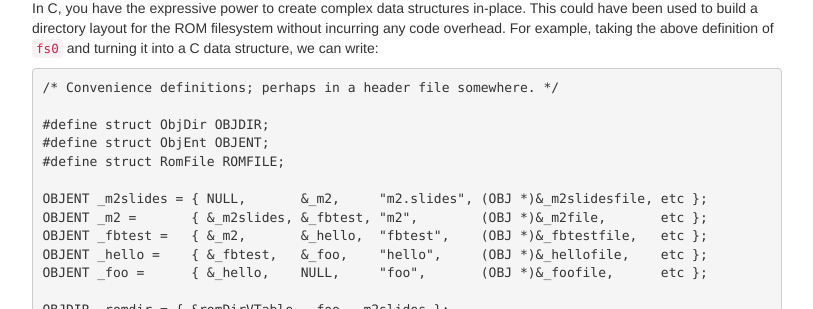
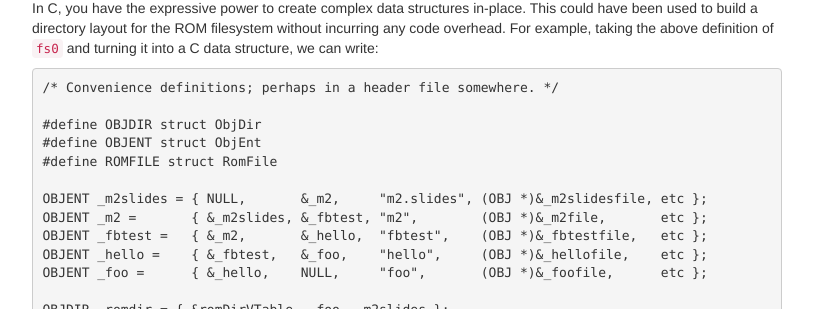
Before and after one commit to KestrelComputer/kestrel, a Jekyll site: the page built from _posts/2015-12-08-lesson-1-syntax.md, in a window 1280 px wide and 900 px high, scrolled down 1968 px. Shown: the part 180-489 px from the top of the window, without its empty margins (38-851 px from the left). Built offline with Jekyll 4.4.1, drawn with Linux system fonts in a browser that asks for light colours; Markdown is read by kramdown in place of the engine named in the settings; some of the changed text lies outside the part shown.

```diff
--- a/_posts/2015-12-08-lesson-1-syntax.md
+++ b/_posts/2015-12-08-lesson-1-syntax.md
@@ -129,9 +129,9 @@ For example, taking the above definition of `fs0` and turning it into a C data s
 
     /* Convenience definitions; perhaps in a header file somewhere. */
 
-    #define struct ObjDir OBJDIR;
-    #define struct ObjEnt OBJENT;
-    #define struct RomFile ROMFILE;
+    #define OBJDIR struct ObjDir
+    #define OBJENT struct ObjEnt
+    #define ROMFILE struct RomFile
 
     OBJENT _m2slides = { NULL,       &_m2,     "m2.slides", (OBJ *)&_m2slidesfile, etc };
     OBJENT _m2 =       { &_m2slides, &_fbtest, "m2",        (OBJ *)&_m2file,       etc };
```
